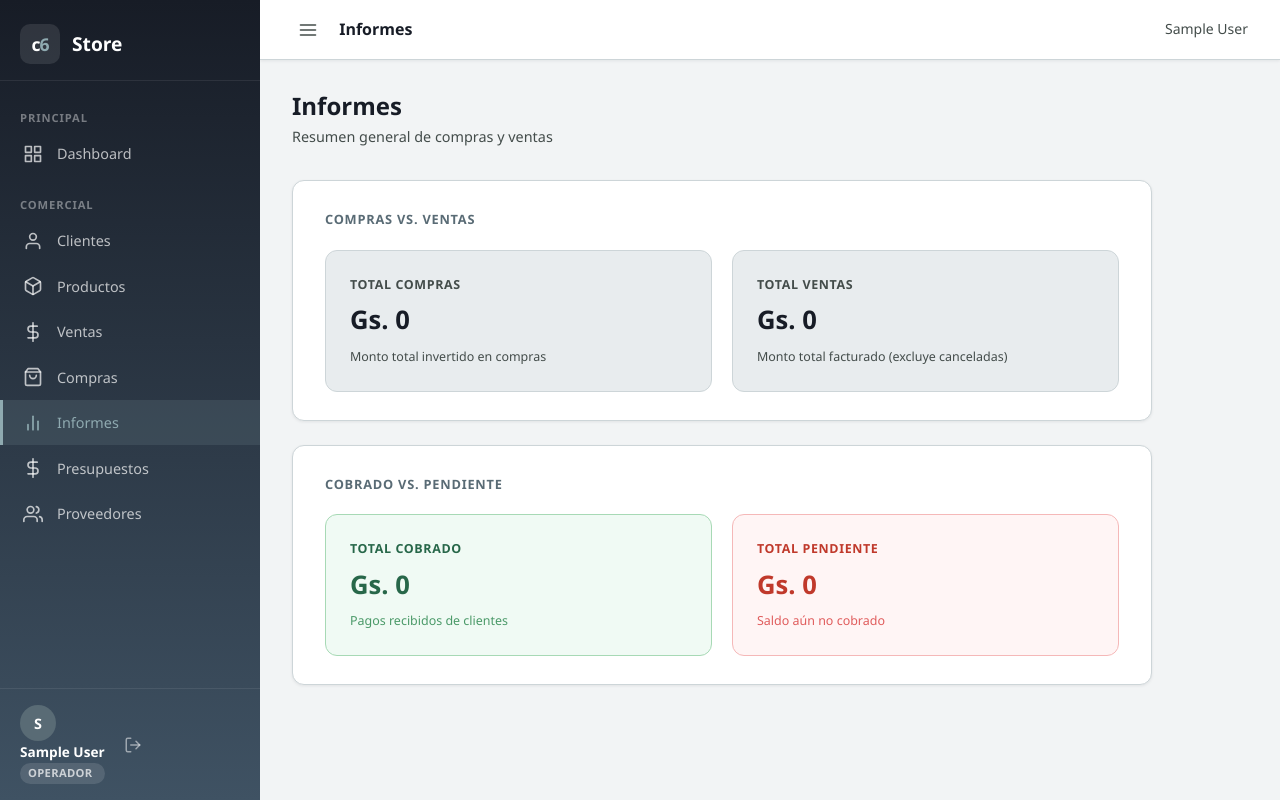
After one commit to fduarte88/c6_addons, a Django app: page /ventas/informes/ in a window 1280 px wide. The commit adds this page. Run offline with Django 5.2, Linux system fonts and the light colour scheme; the visitor is signed in with stand-in values (Sample User, id 1); data that the repository does not hold is empty.

Commit message:
Informes: resumen general compras vs ventas y cobrado vs pendiente
- Nueva seccion Informes en /ventas/informes/
- Total compras vs total ventas con barras comparativas
- Total cobrado vs total pendiente con barra proporcional
- Link en sidebar con icono de barras
- Ventas canceladas excluidas de los calculos

Co-Authored-By: Claude Sonnet 4.6 <noreply@anthropic.com>

```diff
--- a/sales/urls.py
+++ b/sales/urls.py
@@ -16,6 +16,9 @@ urlpatterns = [
     path('cliente/<int:customer_pk>/estado-cuenta/',     views.customer_statement,     name='customer_statement'),
     path('cliente/<int:customer_pk>/estado-cuenta/pdf/', views.customer_statement_pdf, name='customer_statement_pdf'),
 
+    # Informes
+    path('informes/', views.reports, name='reports'),
+
     # API búsqueda de cliente
     path('api/cliente/',      views.customer_search_api, name='customer_search_api'),
     path('api/cliente/<int:pk>/', views.customer_lookup_api, name='customer_lookup_api'),
--- a/sales/views.py
+++ b/sales/views.py
@@ -1,6 +1,7 @@
 import io
 import json
 from datetime import date as date_type
+from decimal import Decimal
 from django.shortcuts import render, redirect, get_object_or_404
 from django.contrib.auth.decorators import login_required
 from django.contrib import messages
@@ -11,6 +12,7 @@ from customers.models import Customer
 from products.models import Product
 from .models import Sale, SaleItem, Payment
 from .forms import SaleForm, SaleItemFormSet, PaymentForm
+from purchases.models import Purchase, PurchaseItem
 
 from reportlab.lib import colors
 from reportlab.lib.pagesizes import A4
@@ -477,3 +479,31 @@ def customer_statement_pdf(request, customer_pk):
     response = HttpResponse(buf, content_type='application/pdf')
     response['Content-Disposition'] = f'inline; filename="{filename}"'
     return response
+
+
+# ──────────────────────────────────────────
+# INFORMES — Resumen general
+# ──────────────────────────────────────────
+
+@login_required
+def reports(request):
+    # ── Compras ──────────────────────────────────────────────────────────
+    purchase_items = PurchaseItem.objects.select_related('purchase')
+    total_compras  = sum(
+        i.subtotal for i in purchase_items
+    )
+
+    # ── Ventas (sin canceladas) ───────────────────────────────────────────
+    sales_qs       = Sale.objects.exclude(status=Sale.STATUS_CANCELLED) \
+                                 .prefetch_related('items', 'payments')
+    total_ventas   = sum(s.total      for s in sales_qs)
+    total_cobrado  = sum(s.total_paid for s in sales_qs)
+    total_pendiente= sum(s.balance    for s in sales_qs)
+
+    context = {
+        'total_compras':    total_compras,
+        'total_ventas':     total_ventas,
+        'total_cobrado':    total_cobrado,
+        'total_pendiente':  total_pendiente,
+    }
+    return render(request, 'sales/reports.html', context)
--- a/templates/base_dashboard.html
+++ b/templates/base_dashboard.html
@@ -64,6 +64,12 @@
                         <path d="M16 10a4 4 0 0 1-8 0"/>
                     </svg>
                     <span>Compras</span>
+                </a>
+                <a href="{% url 'reports' %}" class="nav-link {% block nav_reports %}{% endblock %}">
+                    <svg viewBox="0 0 24 24" fill="none" stroke="currentColor" stroke-width="2" stroke-linecap="round" stroke-linejoin="round">
+                        <line x1="18" y1="20" x2="18" y2="10"/><line x1="12" y1="20" x2="12" y2="4"/><line x1="6" y1="20" x2="6" y2="14"/>
+                    </svg>
+                    <span>Informes</span>
                 </a>
                 <a href="{% url 'quote_calculator' %}" class="nav-link {% block nav_quotes %}{% endblock %}">
                     <svg viewBox="0 0 24 24" fill="none" stroke="currentColor" stroke-width="2" stroke-linecap="round" stroke-linejoin="round">
--- /dev/null
+++ b/templates/sales/reports.html
@@ -0,0 +1,110 @@
+{% extends 'base_dashboard.html' %}
+{% load guarani %}
+
+{% block title %}Informes — c6 Store{% endblock %}
+{% block header_title %}Informes{% endblock %}
+{% block nav_reports %}active{% endblock %}
+
+{% block content %}
+<div class="page-header">
+    <h1 class="page-title">Informes</h1>
+    <p class="page-subtitle">Resumen general de compras y ventas</p>
+</div>
+
+<!-- Compras vs Ventas -->
+<div class="form-card" style="margin-bottom:1.5rem;">
+    <div class="form-section">
+        <h3 class="form-section-title">Compras vs. Ventas</h3>
+        <div style="display:grid;grid-template-columns:1fr 1fr;gap:1.25rem;">
+
+            <div style="background:var(--surface-dark);border-radius:var(--radius);padding:1.5rem;border:1px solid var(--border);display:flex;flex-direction:column;gap:.35rem;">
+                <span style="font-size:.78rem;font-weight:600;color:var(--text-muted);text-transform:uppercase;letter-spacing:.05em;">Total Compras</span>
+                <span style="font-size:1.6rem;font-weight:800;color:var(--sea-navy);">{{ total_compras|gs }}</span>
+                <span style="font-size:.78rem;color:var(--text-muted);">Monto total invertido en compras</span>
+            </div>
+
+            <div style="background:var(--surface-dark);border-radius:var(--radius);padding:1.5rem;border:1px solid var(--border);display:flex;flex-direction:column;gap:.35rem;">
+                <span style="font-size:.78rem;font-weight:600;color:var(--text-muted);text-transform:uppercase;letter-spacing:.05em;">Total Ventas</span>
+                <span style="font-size:1.6rem;font-weight:800;color:var(--sea-navy);">{{ total_ventas|gs }}</span>
+                <span style="font-size:.78rem;color:var(--text-muted);">Monto total facturado (excluye canceladas)</span>
+            </div>
+
+        </div>
+
+        <!-- Barra comparativa -->
+        {% if total_compras or total_ventas %}
+        {% with max_val=total_ventas|default:total_compras %}
+        <div style="margin-top:1.25rem;display:flex;flex-direction:column;gap:.6rem;">
+            {% with pct_c=total_compras|floatformat:0 %}
+            <div>
+                <div style="display:flex;justify-content:space-between;font-size:.8rem;margin-bottom:.25rem;">
+                    <span style="font-weight:600;color:var(--sea-charcoal);">Compras</span>
+                    <span style="color:var(--text-muted);">{{ total_compras|gs }}</span>
+                </div>
+                <div style="background:var(--border);border-radius:4px;height:10px;overflow:hidden;">
+                    <div style="height:100%;background:var(--sea-steel);border-radius:4px;
+                        width:{% if total_ventas %}{% widthratio total_compras total_ventas 100 %}{% else %}100{% endif %}%;
+                        max-width:100%;transition:width .4s;"></div>
+                </div>
+            </div>
+            {% endwith %}
+            <div>
+                <div style="display:flex;justify-content:space-between;font-size:.8rem;margin-bottom:.25rem;">
+                    <span style="font-weight:600;color:var(--sea-charcoal);">Ventas</span>
+                    <span style="color:var(--text-muted);">{{ total_ventas|gs }}</span>
+                </div>
+                <div style="background:var(--border);border-radius:4px;height:10px;overflow:hidden;">
+                    <div style="height:100%;background:var(--sea-navy);border-radius:4px;width:100%;transition:width .4s;"></div>
+                </div>
+            </div>
+        </div>
+        {% endwith %}
+        {% endif %}
+    </div>
+</div>
+
+<!-- Cobrado vs No cobrado -->
+<div class="form-card">
+    <div class="form-section">
+        <h3 class="form-section-title">Cobrado vs. Pendiente</h3>
+        <div style="display:grid;grid-template-columns:1fr 1fr;gap:1.25rem;">
+
+            <div style="background:#f0faf4;border-radius:var(--radius);padding:1.5rem;border:1px solid #a7d9b5;display:flex;flex-direction:column;gap:.35rem;">
+                <span style="font-size:.78rem;font-weight:600;color:#276749;text-transform:uppercase;letter-spacing:.05em;">Total Cobrado</span>
+                <span style="font-size:1.6rem;font-weight:800;color:#276749;">{{ total_cobrado|gs }}</span>
+                <span style="font-size:.78rem;color:#4a9968;">Pagos recibidos de clientes</span>
+            </div>
+
+            <div style="background:#fff5f5;border-radius:var(--radius);padding:1.5rem;border:1px solid #f5b8b8;display:flex;flex-direction:column;gap:.35rem;">
+                <span style="font-size:.78rem;font-weight:600;color:#c0392b;text-transform:uppercase;letter-spacing:.05em;">Total Pendiente</span>
+                <span style="font-size:1.6rem;font-weight:800;color:#c0392b;">{{ total_pendiente|gs }}</span>
+                <span style="font-size:.78rem;color:#e05c5c;">Saldo aún no cobrado</span>
+            </div>
+
+        </div>
+
+        <!-- Barra cobrado vs pendiente -->
+        {% if total_ventas %}
+        <div style="margin-top:1.25rem;">
+            <div style="display:flex;justify-content:space-between;font-size:.8rem;margin-bottom:.35rem;">
+                <span style="font-weight:600;color:var(--sea-charcoal);">Cobrado vs. Pendiente sobre total facturado</span>
+                <span style="color:var(--text-muted);">{{ total_ventas|gs }}</span>
+            </div>
+            <div style="background:var(--border);border-radius:4px;height:14px;overflow:hidden;display:flex;">
+                <div style="height:100%;background:#27ae60;
+                    width:{% widthratio total_cobrado total_ventas 100 %}%;
+                    max-width:100%;transition:width .4s;" title="Cobrado"></div>
+                <div style="height:100%;background:#e74c3c;
+                    width:{% widthratio total_pendiente total_ventas 100 %}%;
+                    max-width:100%;transition:width .4s;" title="Pendiente"></div>
+            </div>
+            <div style="display:flex;gap:1rem;margin-top:.4rem;font-size:.75rem;">
+                <span style="display:flex;align-items:center;gap:.3rem;"><span style="width:10px;height:10px;background:#27ae60;border-radius:2px;display:inline-block;"></span>Cobrado</span>
+                <span style="display:flex;align-items:center;gap:.3rem;"><span style="width:10px;height:10px;background:#e74c3c;border-radius:2px;display:inline-block;"></span>Pendiente</span>
+            </div>
+        </div>
+        {% endif %}
+    </div>
+</div>
+
+{% endblock %}
```
